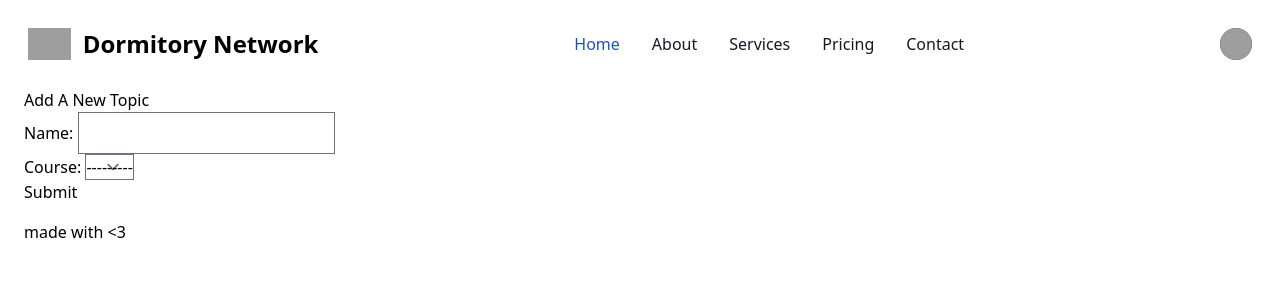
After one commit to heytamjid/dormitory-network, a Django app: page /add/topic/ in a window 1280 px wide. The commit adds this page. Shown: the top 300 px of the page. Run offline with Django 4.2, Linux system fonts and the light colour scheme; a user stored in the database is signed in; data that the repository does not hold is empty; some libraries are stand-ins or nearby versions; grey boxes are pictures that could not be loaded.

Commit message:
before resetting db

```diff
--- a/firstApp/forms.py
+++ b/firstApp/forms.py
@@ -11,3 +11,14 @@ class LoginForm(AuthenticationForm):
     class Meta:
         model = myUserDB
         fields = ['username', 'password']
+
+
+class CourseForm(forms.ModelForm):
+    class Meta:
+        model = Course
+        fields = ['name']
+
+class TopicForm(forms.ModelForm):
+    class Meta:
+        model = Topic
+        fields = ['name', 'course']
--- a/firstApp/models.py
+++ b/firstApp/models.py
@@ -18,13 +18,15 @@ class myUserDB (AbstractUser):
 class Course(models.Model):
     name = models.CharField(max_length=100)
     isArchived = models.BooleanField(default = False)
+    user = models.ForeignKey(myUserDB, on_delete=models.CASCADE, related_name = 'Course2myUserDBRelatedName')
 
     def __str__(self):
         return self.name
 
 class Topic(models.Model):
     name = models.CharField(max_length=100)
-    course = models.ForeignKey(Course, on_delete=models.SET_NULL, null =  True, related_name = 'TopicRelatedName')
+    course = models.ForeignKey(Course, on_delete=models.SET_NULL, null =  True, related_name = 'Topic2CourseRelatedName')
+    user = models.ForeignKey(myUserDB, on_delete=models.CASCADE, related_name = 'Topic2myUserDBRelatedName')
 
     def __str__(self):
         return self.name
--- /dev/null
+++ b/firstApp/templates/firstApp/newTopic.html
@@ -0,0 +1,12 @@
+{% extends 'base.html' %}
+
+
+{% block body %}
+
+<h2>Add A New Topic</h2>
+<form method="post">
+    {% csrf_token %}
+    {{ form.as_p }}
+    <button type="submit">Submit</button>
+</form>
+{% endblock %}
--- a/firstApp/urls.py
+++ b/firstApp/urls.py
@@ -12,6 +12,8 @@ urlpatterns = [
     path('startTimerClicked/', views.start_timer, name = "startTimerClicked"),
     path('endTimerClicked/', views.stop_timer, name = "endTimerClicked"),
     path('endTimerClicked/renderEntry/', views.renderEntry, name = "renderEntry"),
+    path('add/course/', views.addCourse, name = "addCourse"),
+    path('add/topic/', views.addTopic, name = "addTopic"),
 
 
 ]
--- a/firstApp/views.py
+++ b/firstApp/views.py
@@ -56,6 +56,32 @@ def dashboard (request):
     }
     return render (request, 'firstApp/dashboard.html', context)
 
+@login_required
+def addCourse (request):
+    if request.method == 'POST':
+        form = CourseForm(request.POST) #initializes a CourseForm instance with the data contained in the POST request. It binds the form data to the form so that it can be validated.
+        if form.is_valid(): # checks if the form data is valid based on the constraints defined in the CourseForm class
+            course = form.save(commit=False) #If the form data is valid, this line creates a Course object using the form data, but it doesn't save it to the database yet (commit=False). This allows you to make any additional changes to the object before saving it.
+            course.user = request.user  # Assign the logged-in user to the course
+            course.save() #save it to db finally
+            return redirect('firstApp/dashboard.html')
+    else:
+        form = CourseForm()
+    return render(request, 'firstApp/newCourse.html', {'form': form})
+
+
+@login_required
+def addTopic (request):
+    if request.method == 'POST':
+        form = TopicForm(request.POST)
+        if form.is_valid():
+            topic = form.save(commit=False)
+            topic.user = request.user
+            topic.save()
+            return redirect('firstApp/dashboard.html')
+    else:
+        form = TopicForm()
+    return render(request, 'firstApp/newTopic.html', {'form': form})
 
 
 
```
Also changed, not shown: firstApp/templates/firstApp/dashboard.html (+12 -1 lines), firstApp/templates/firstApp/newCourse.html (added, +12 -0 lines), db.sqlite3.
